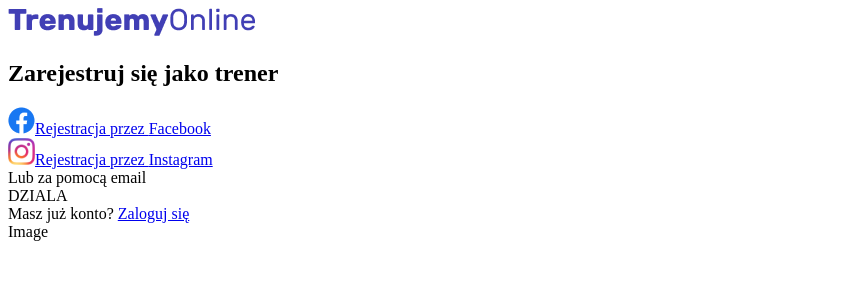
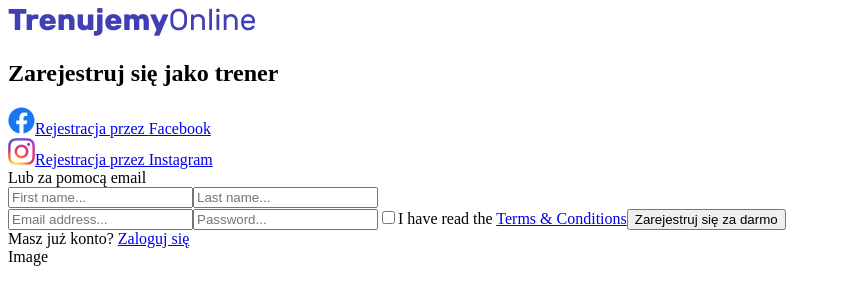
Before and after one commit to lukasz-klekner/trenujemy-online, a React (Create React App) app: page / in a window 1280 px wide. Shown: the top 304 px of the page, without its empty margins (0-841 px from the left). Built offline with nearby package versions, Linux system fonts and the light colour scheme.

Commit message:
added JSX structure for Form Component

```diff
--- a/src/components/Form.js
+++ b/src/components/Form.js
@@ -1,6 +1,16 @@
 const Form = () => (
     <form action="#" method="POST">
-        DZIALA
+        <div className="personal-details">
+            <input className="input" type="text" name="name" placeholder="First name..." />
+            <input className="input" type="text" name="surname" placeholder="Last name..." />
+        </div>
+        <input className="full-input" type="email" name="email" placeholder="Email address..." />
+        <input className="full-input" type="password" name="password" placeholder="Password..." />
+        <label className="label">
+            <input className="agreement" type="checkbox" name="agree" />
+            <span>I have read the <a className="special" href="#">Terms & Conditions</a></span>
+        </label>
+        <button className="button">Zarejestruj się za darmo</button>
     </form>
 )
 
--- a/src/components/SocialButton.js
+++ b/src/components/SocialButton.js
@@ -1,6 +1,6 @@
 const SocialButton = ({src, alt, text}) => (
     <div className="social">
-        <a class="social-link" href="#">
+        <a className="social-link" href="#">
             <img className="social-image" src={src} alt={alt} />
             <span className="social-text">Rejestracja przez {text}</span>
         </a>
```
